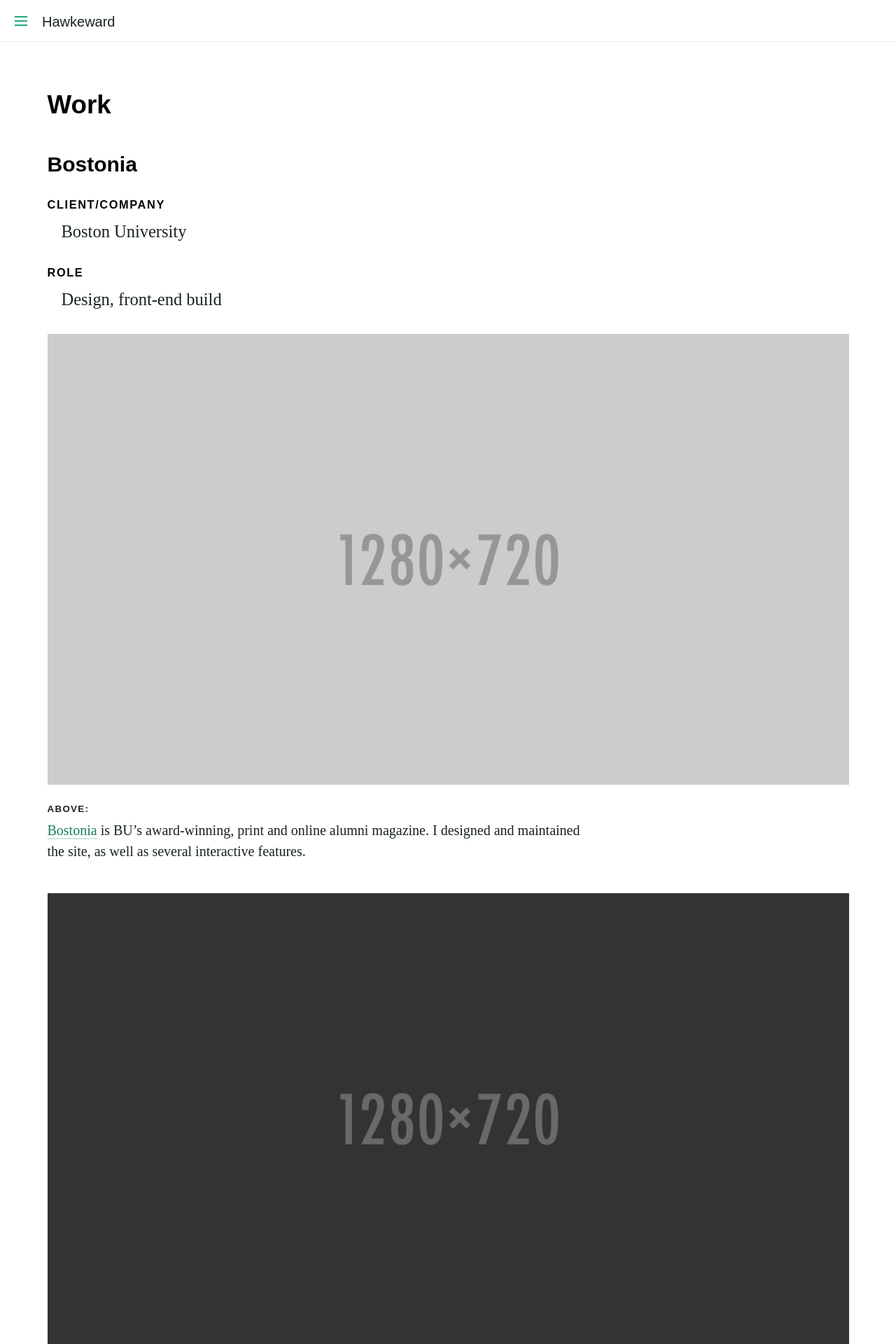
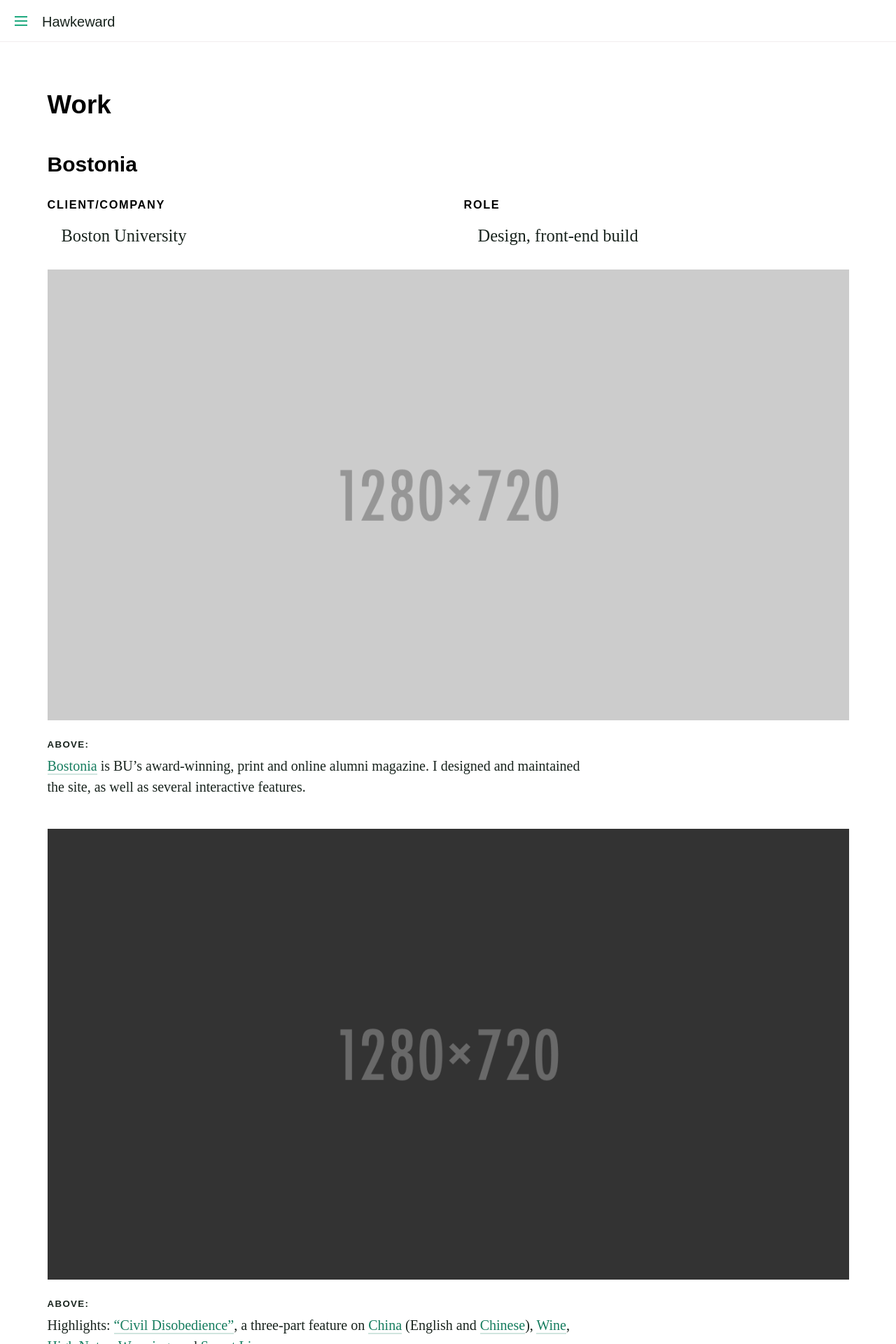
Before and after one commit to whbassignani/whbassignani.github.io, a Jekyll site: the page built from work/index.html, in a window 1280 px wide. Shown: the top 1920 px of the page at 70% size. Built offline with Jekyll 4.4.1, drawn with Linux system fonts in a browser that asks for light colours; some web fonts are replaced.

Commit message:
Updating work page with meta details

```diff
--- a/scss/_base.scss
+++ b/scss/_base.scss
@@ -117,6 +117,7 @@
   font-size: $type-smaller;
 
   @media ($bp-small) {
+    margin: $gutter-large 0 $gutter-smaller;
     font-size: $type-small;
   }
 }
@@ -317,6 +318,12 @@
 
 dt {
   @extend %h5;
+
+  margin-top: $gutter-small;
+
+  @media ($bp-small) {
+    margin-top: $gutter-medium;
+  }
 }
 
 dd {
--- a/scss/_work.scss
+++ b/scss/_work.scss
@@ -7,3 +7,31 @@
   font-size: #{1/$type-ratio/$type-ratio}em;
   line-height: $line-height * $type-ratio * $type-ratio;
 }
+
+.archive-work-details {
+  margin: 0;
+  padding: 0;
+
+  li {
+    margin-bottom: 0;
+    padding-left: 0;
+    list-style: none;
+  }
+
+  dt {
+    margin-top: 0;
+  }
+
+  @media ($bp-medium) {
+    @include flexbox;
+    @include align-items(baseline);
+
+    li {
+      width: calc((100% - #{$gutter-large}) / 2);
+    }
+
+    li + li {
+      margin-left: $gutter-large;
+    }
+  }
+}
--- a/work/index.html
+++ b/work/index.html
@@ -8,13 +8,20 @@
   <div class="archive-work">
     <h2>{{ work.title }}</h2>
 
-<dl class="archive-work-details">
-  <dt>Client/Company</dt>
-  <dd>{{ work.client }}</dd>
-
-  <dt>Role</dt>
-  <dd>{{ work.role }}</dd>
-</dl>
+    <ul class="archive-work-details">
+      <li>
+        <dl>
+          <dt>Client/Company</dt>
+          <dd>{{ work.client }}</dd>
+        </dl>
+      </li>
+      <li>
+        <dl>
+          <dt>Role</dt>
+          <dd>{{ work.role }}</dd>
+        </dl>
+      </li>
+    </ul>
 
 <div class="archive-work-description">
 {{ work.content }}
```
